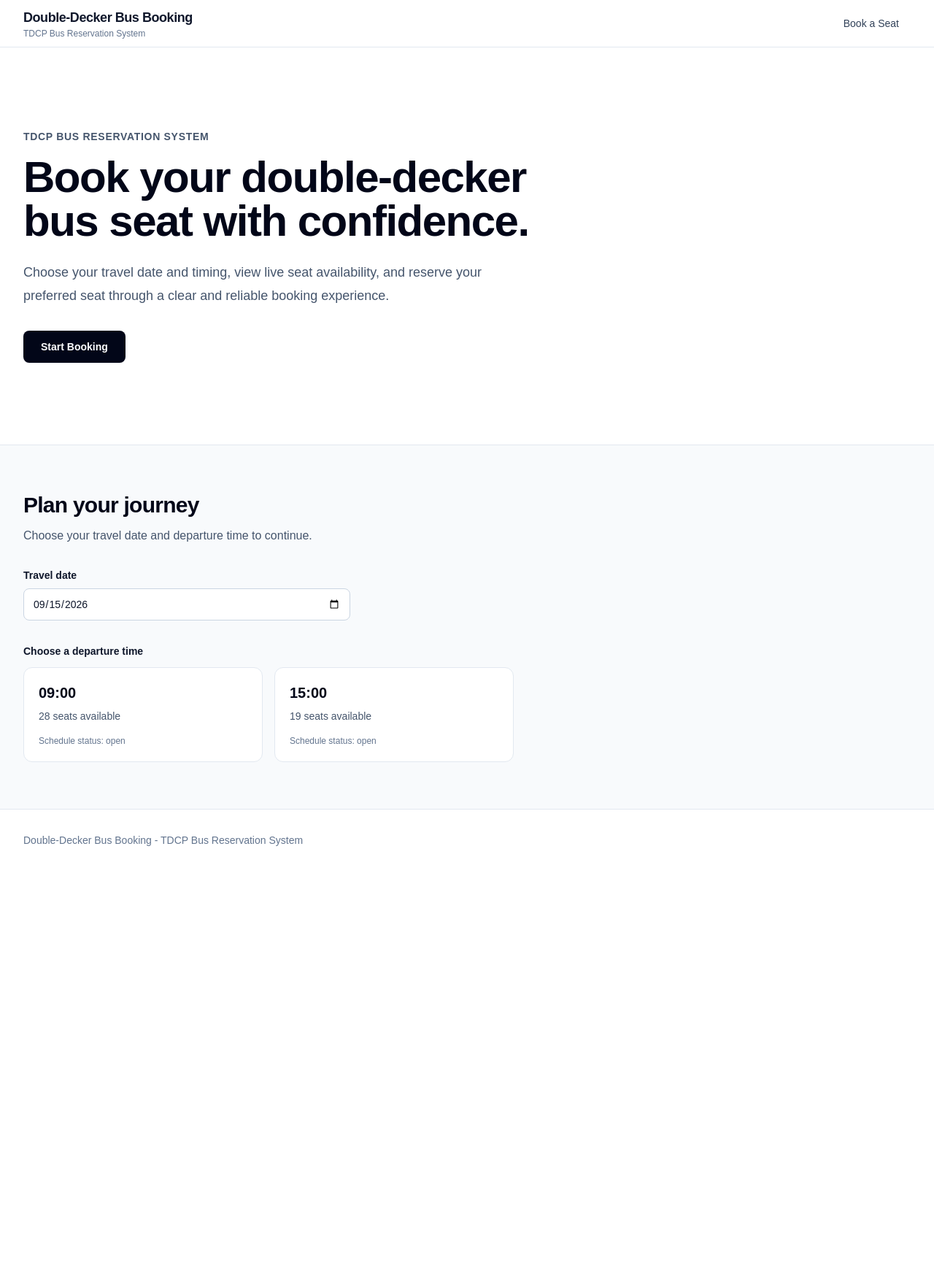
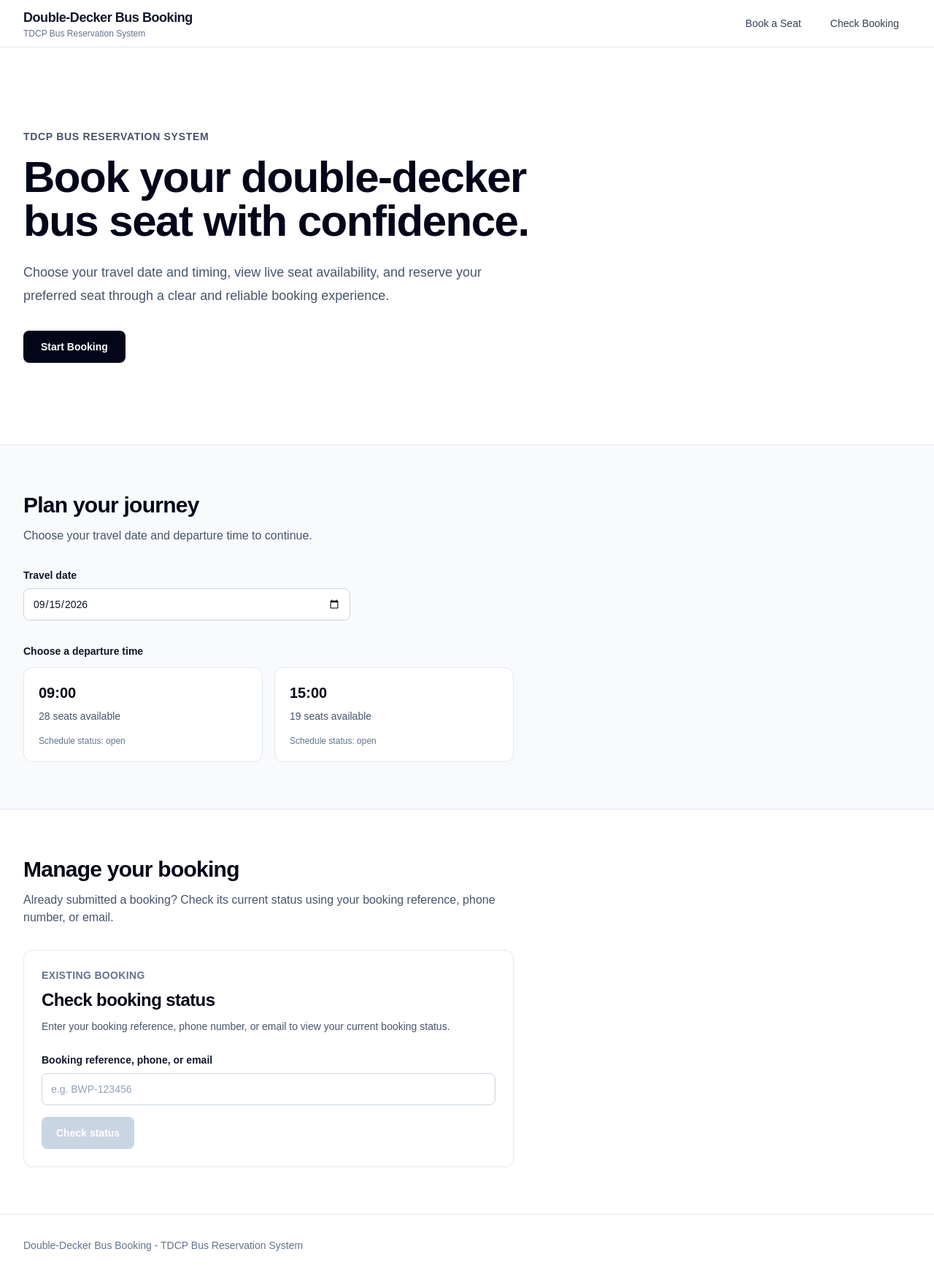
Before and after one commit to ImranManshaAI/bahawalpur-ai-travel-agent, a Next.js app in the folder frontend/: page / in a window 1280 px wide. Shown: the whole page at 73% size. Before the commit the page ends 1193 px from the top, so only its background shows below. Built offline with nearby package versions, Linux system fonts and the light colour scheme; no server answers.

Commit message:
feat: add booking status lookup to homepage

```diff
--- a/frontend/app/page.tsx
+++ b/frontend/app/page.tsx
@@ -1,3 +1,4 @@
+import BookingStatusLookup from "@/components/BookingStatusLookup";
 import ScheduleSelector from "@/components/ScheduleSelector";
 
 export default function Home() {
@@ -15,12 +16,21 @@ export default function Home() {
           </div>
 
           <nav aria-label="Main navigation">
+            <div className="flex items-center gap-2">
               <a
                 href="#booking"
                 className="rounded-lg px-4 py-2 text-sm font-medium text-slate-700 transition hover:bg-slate-100 focus:outline-none focus:ring-2 focus:ring-slate-900 focus:ring-offset-2"
               >
                 Book a Seat
               </a>
+
+              <a
+                href="#booking-status"
+                className="rounded-lg px-4 py-2 text-sm font-medium text-slate-700 transition hover:bg-slate-100 focus:outline-none focus:ring-2 focus:ring-slate-900 focus:ring-offset-2"
+              >
+                Check Booking
+              </a>
+            </div>
           </nav>
         </div>
       </header>
@@ -84,6 +94,32 @@ export default function Home() {
         </div>
       </section>
 
+      <section
+        id="booking-status"
+        aria-labelledby="booking-status-section-heading"
+        className="border-t border-slate-200 bg-white"
+      >
+        <div className="mx-auto max-w-7xl px-4 py-16 sm:px-6 lg:px-8">
+          <div className="max-w-2xl">
+            <h2
+              id="booking-status-section-heading"
+              className="text-2xl font-bold tracking-tight text-slate-950 sm:text-3xl"
+            >
+              Manage your booking
+            </h2>
+
+            <p className="mt-3 text-slate-600">
+              Already submitted a booking? Check its current status using your
+              booking reference, phone number, or email.
+            </p>
+
+            <div className="mt-8">
+              <BookingStatusLookup />
+            </div>
+          </div>
+        </div>
+      </section>
+
       <footer className="border-t border-slate-200 bg-white">
         <div className="mx-auto max-w-7xl px-4 py-8 text-sm text-slate-500 sm:px-6 lg:px-8">
           <p>Double-Decker Bus Booking - TDCP Bus Reservation System</p>
```
Lines whose indentation alone changed are shown as unchanged.
